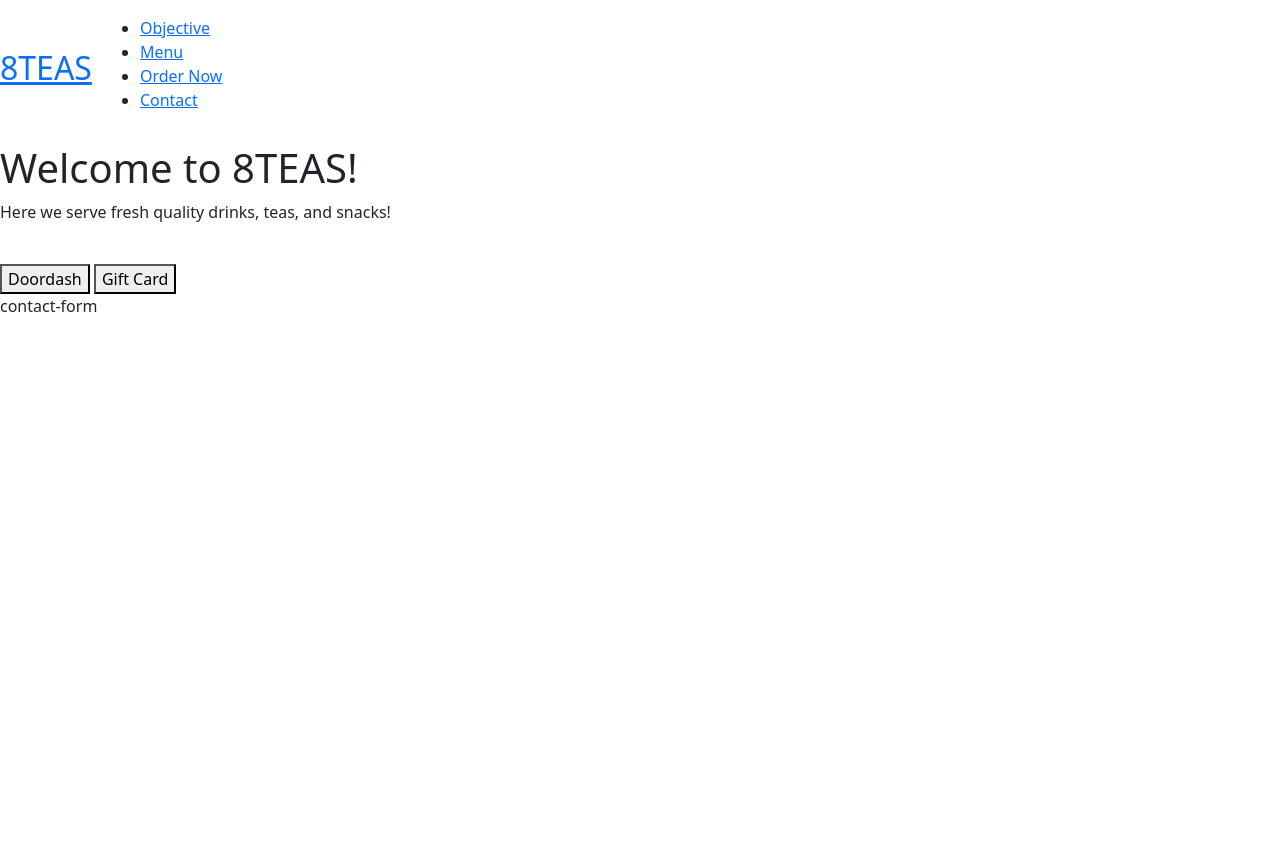
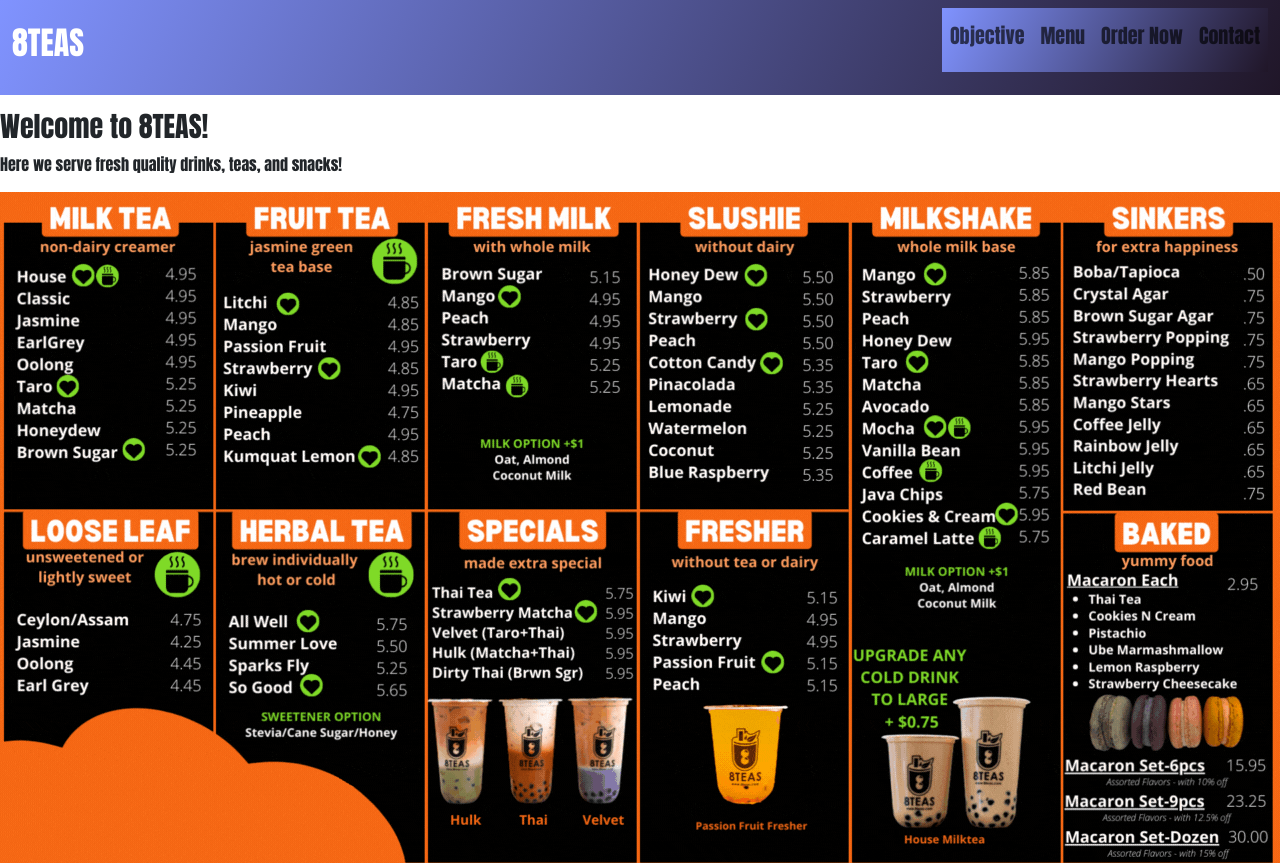
Before and after one commit to xensan-dev/8teas, a plain HTML site: page index.html in a window 1280 px wide. Shown: the top 863 px of the page. Before the commit the page ends 800 px from the top, so only its background shows below. Drawn offline with nearby package versions, Linux system fonts and the light colour scheme.

Commit message:
updates to css and main

```diff
--- a/assets/css/styles.css
+++ b/assets/css/styles.css
@@ -0,0 +1,12 @@
+body {
+    background-color: white;
+    font-family: Impact, Haettenschweiler, 'Arial Narrow Bold', sans-serif;
+}
+
+.navbar {
+    color: white;
+    background: linear-gradient(116deg, #8093ff, #201628);
+    font-size: x-large;
+    justify-content: center;
+    margin-bottom: 15px;
+}
--- a/index.html
+++ b/index.html
@@ -4,37 +4,40 @@
     <meta charset="UTF-8">
     <meta name="viewport" content="width=device-width, initial-scale=1.0">
     <link href="https://cdn.jsdelivr.net/npm/bootstrap@5.3.2/dist/css/bootstrap.min.css" rel="stylesheet" integrity="sha384-T3c6CoIi6uLrA9TneNEoa7RxnatzjcDSCmG1MXxSR1GAsXEV/Dwwykc2MPK8M2HN" crossorigin="anonymous">
+    <link rel="stylesheet" href="/assets/css/styles.css">
     <title>8TEAS</title>
 </head>
 <body>
     <nav class="navbar navbar-expand-lg">
-        <div class="navbar-brand"><h2><a href="">8TEAS</a></h2></div>
+        <div class="container-fluid">
+            <div class="nav-link"><h2 href="index.html">8TEAS</h2></div>
             <div class="navbar">
-            <ul>
+                <ul class="navbar-nav me-auto mb-2 mb-lg-0">
                     <li class="nav-item">
-                    <a href="#objective">Objective</a>
+                        <a class="nav-link" href="#objective"><h5>Objective</h5></a>
                     </li>
                     <li class="nav-item">
-                    <a href="#menu">Menu</a>
+                        <a class="nav-link" href="#menu"><h5>Menu</h5></a>
                     </li>
                     <li class="nav-item">
-                    <a href="#order">Order Now</a>
+                        <a class="nav-link" href="#order"><h5>Order Now</h5></a>
                     </li>
                     <li class="nav-item">
-                    <a href="#contact">Contact</a>
+                        <a class="nav-link" href="#contact"><h5>Contact</h5></a>
                     </li>
                 </ul>
+            </div>
         </div>
     </nav>
 
     <main>
         <div class="objective">
-            <h1>Welcome to 8TEAS!</h1>
+            <h3>Welcome to 8TEAS!</h3>
             <p>Here we serve fresh quality drinks, teas, and snacks!</p>
         </div>
 
         <div class="menu">
-            <img src="" alt="">
+            <img src="./assets/images/menu11212022.gif" alt="8teas menu">
         </div>
 
         <div class="order">
```
Lines whose indentation alone changed are shown as unchanged.
